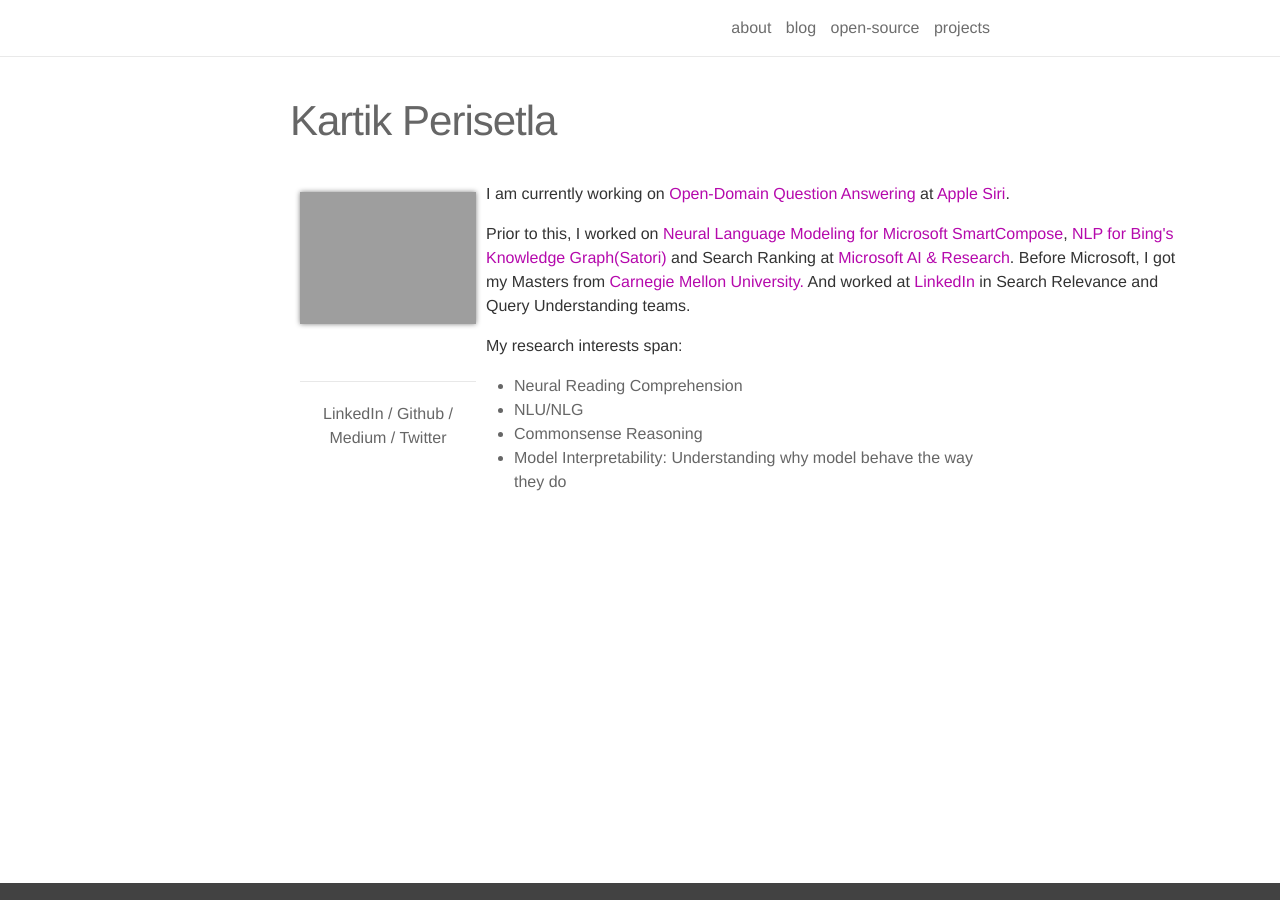
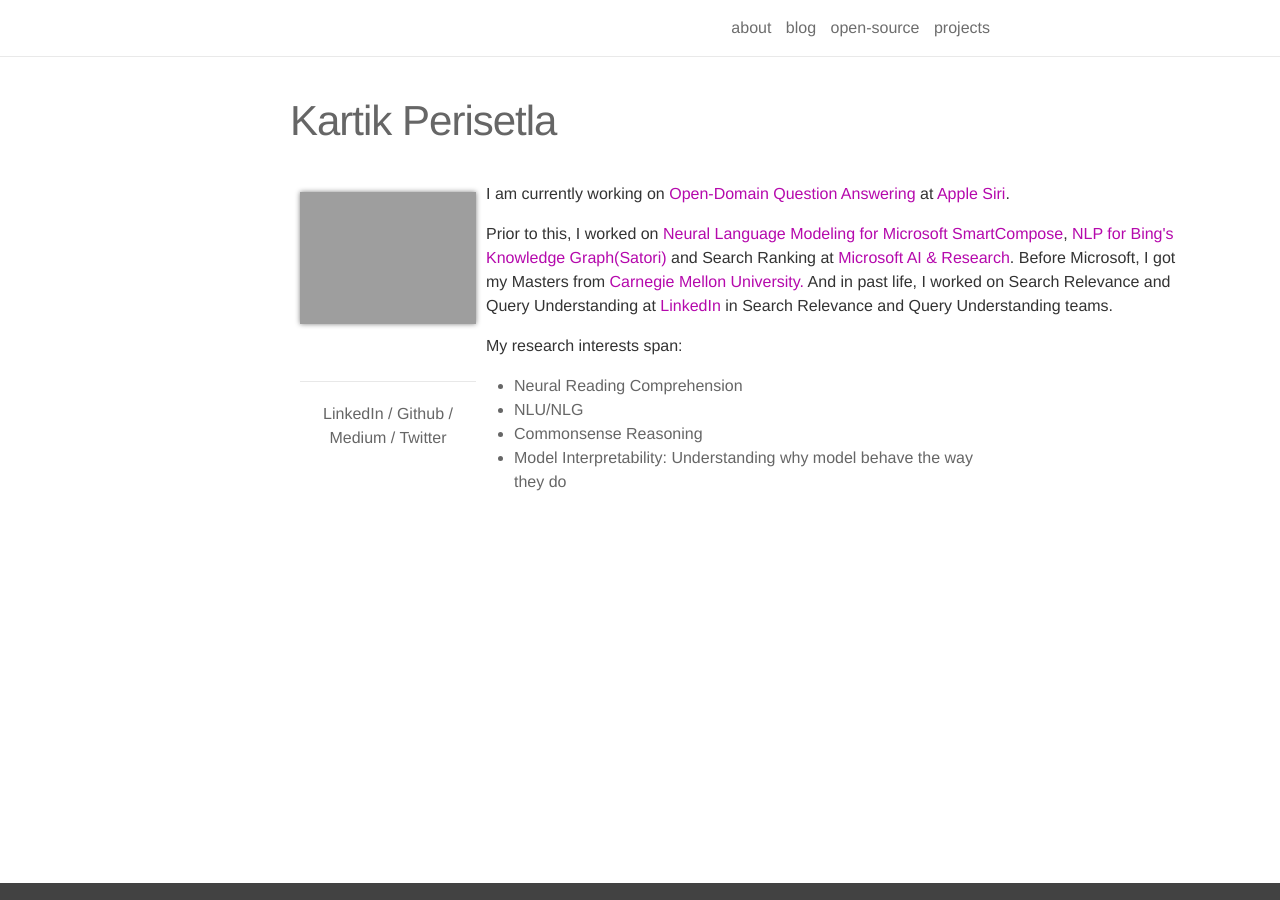
Before and after one commit to kartikperisetla/kartikperisetla.github.io, a Jekyll site: the page built from _pages/about.md, in a window 1280 px wide. Built offline with Jekyll 4.4.1, drawn with Linux system fonts in a browser that asks for light colours; nearby versions of some CDN libraries.

Commit message:
nit change1

```diff
--- a/_pages/about.md
+++ b/_pages/about.md
@@ -11,7 +11,7 @@
 <p align="left">
 I am currently working on <a target="_blank" href="https://en.wikipedia.org/wiki/Question_answering#Open_domain_question_answering">Open-Domain Question Answering</a> at <a href="https://www.apple.com/siri/" target="_blank">Apple Siri</a>.</p>
 <p>
-Prior to this, I worked on <a href="https://www.theverge.com/2020/5/11/21254298/microsoft-outlook-web-text-predictions-gmail-smart-compose-feature" target="_blank">Neural Language Modeling for Microsoft SmartCompose</a>, <a href="https://blogs.bing.com/search/2013/03/21/understand-your-world-with-bing" target="_blank">NLP for Bing's Knowledge Graph(Satori)</a> and Search Ranking at <a href="https://news.microsoft.com/2016/09/29/microsoft-expands-artificial-intelligence-ai-efforts-with-creation-of-new-microsoft-ai-and-research-group/" target="_blank">Microsoft AI & Research</a>. Before Microsoft, I got my Masters from <a href="http://cmu.edu/" target="_blank">Carnegie Mellon University.</a> And worked at <a href="https://linkedin.com" target="_blank">LinkedIn</a> in Search Relevance and Query Understanding teams.
+Prior to this, I worked on <a href="https://www.theverge.com/2020/5/11/21254298/microsoft-outlook-web-text-predictions-gmail-smart-compose-feature" target="_blank">Neural Language Modeling for Microsoft SmartCompose</a>, <a href="https://blogs.bing.com/search/2013/03/21/understand-your-world-with-bing" target="_blank">NLP for Bing's Knowledge Graph(Satori)</a> and Search Ranking at <a href="https://news.microsoft.com/2016/09/29/microsoft-expands-artificial-intelligence-ai-efforts-with-creation-of-new-microsoft-ai-and-research-group/" target="_blank">Microsoft AI & Research</a>. Before Microsoft, I got my Masters from <a href="http://cmu.edu/" target="_blank">Carnegie Mellon University.</a> And in past life, I worked on Search Relevance and Query Understanding at <a href="https://linkedin.com" target="_blank">LinkedIn</a> in Search Relevance and Query Understanding teams.
 </p>
 
 <p align="left">
```
